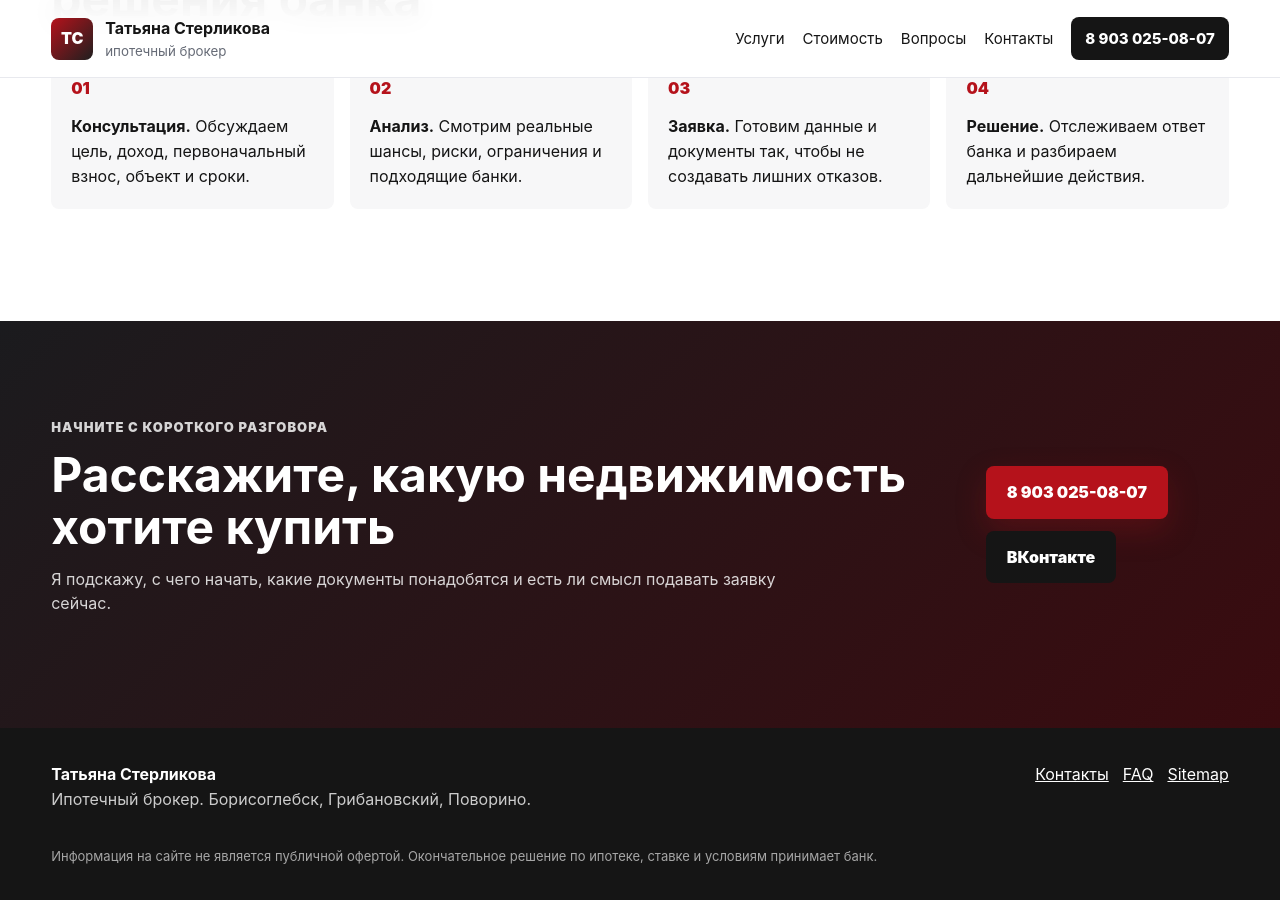
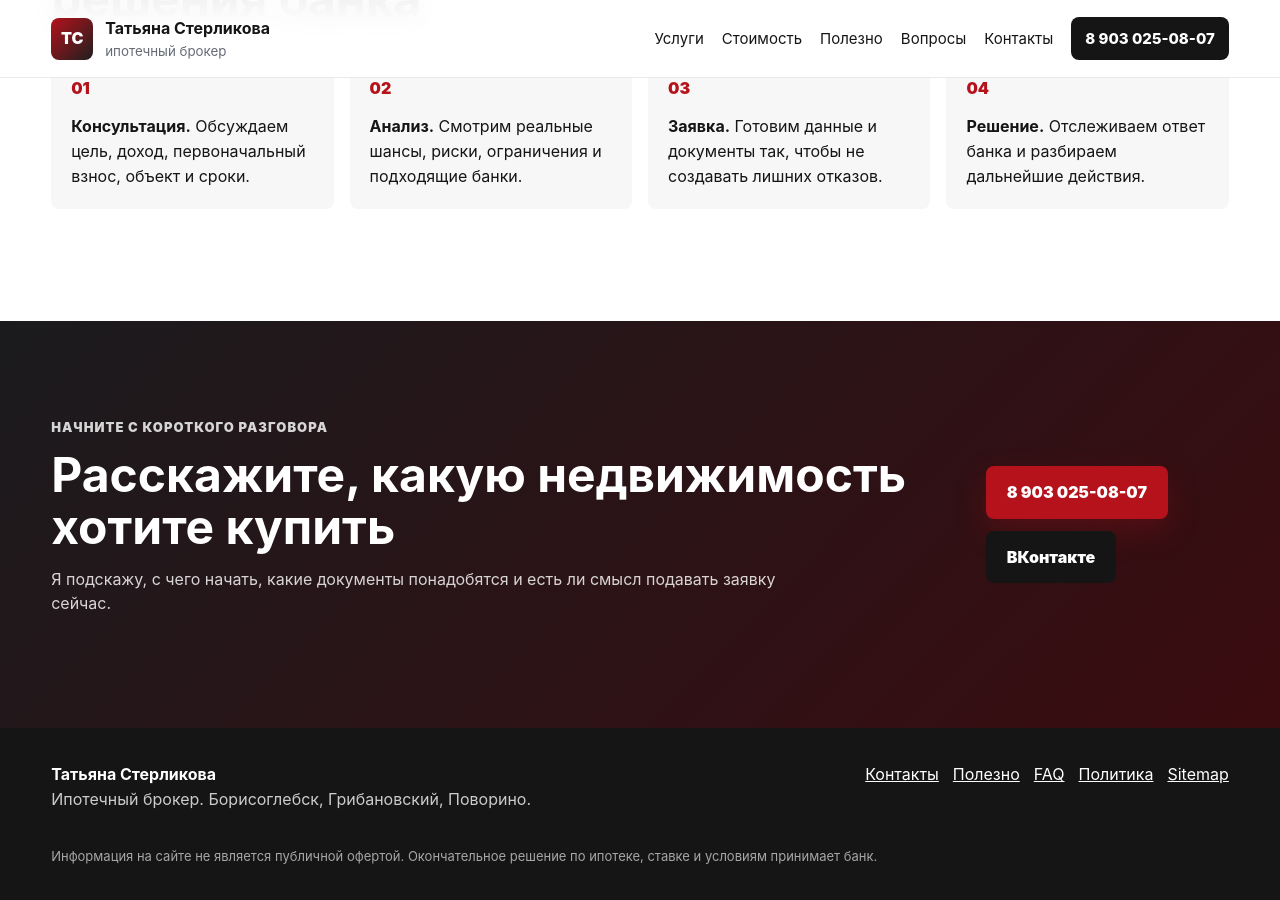
Before and after one commit to deputat36/broker, a Jekyll site: the page built from index.md, in a window 1280 px wide and 900 px high, scrolled down 3271 px. Built offline with Jekyll 4.4.1, drawn with Linux system fonts in a browser that asks for light colours; our own code applies the rules of GitHub Pages for plain Markdown files.

Commit message:
feat: link useful articles in layout

```diff
--- a/_layouts/default.html
+++ b/_layouts/default.html
@@ -23,6 +23,7 @@
     <nav class="main-nav" id="main-nav">
       <a href="{{ '/#services' | relative_url }}">Услуги</a>
       <a href="{{ '/#prices' | relative_url }}">Стоимость</a>
+      <a href="{{ '/polezno/' | relative_url }}">Полезно</a>
       <a href="{{ '/faq/' | relative_url }}">Вопросы</a>
       <a href="{{ '/kontakty/' | relative_url }}">Контакты</a>
       <a class="nav-phone" href="tel:+79030250807">8 903 025-08-07</a>
@@ -31,7 +32,7 @@
   <main>{{ content }}</main>
   <footer class="site-footer">
     <div><strong>Татьяна Стерликова</strong><p>Ипотечный брокер. Борисоглебск, Грибановский, Поворино.</p></div>
-    <div class="footer-links"><a href="{{ '/kontakty/' | relative_url }}">Контакты</a><a href="{{ '/faq/' | relative_url }}">FAQ</a><a href="{{ '/sitemap.xml' | relative_url }}">Sitemap</a></div>
+    <div class="footer-links"><a href="{{ '/kontakty/' | relative_url }}">Контакты</a><a href="{{ '/polezno/' | relative_url }}">Полезно</a><a href="{{ '/faq/' | relative_url }}">FAQ</a><a href="{{ '/policy/' | relative_url }}">Политика</a><a href="{{ '/sitemap.xml' | relative_url }}">Sitemap</a></div>
     <p class="disclaimer">Информация на сайте не является публичной офертой. Окончательное решение по ипотеке, ставке и условиям принимает банк.</p>
   </footer>
   <script src="{{ '/assets/js/main.js' | relative_url }}" defer></script>
```
